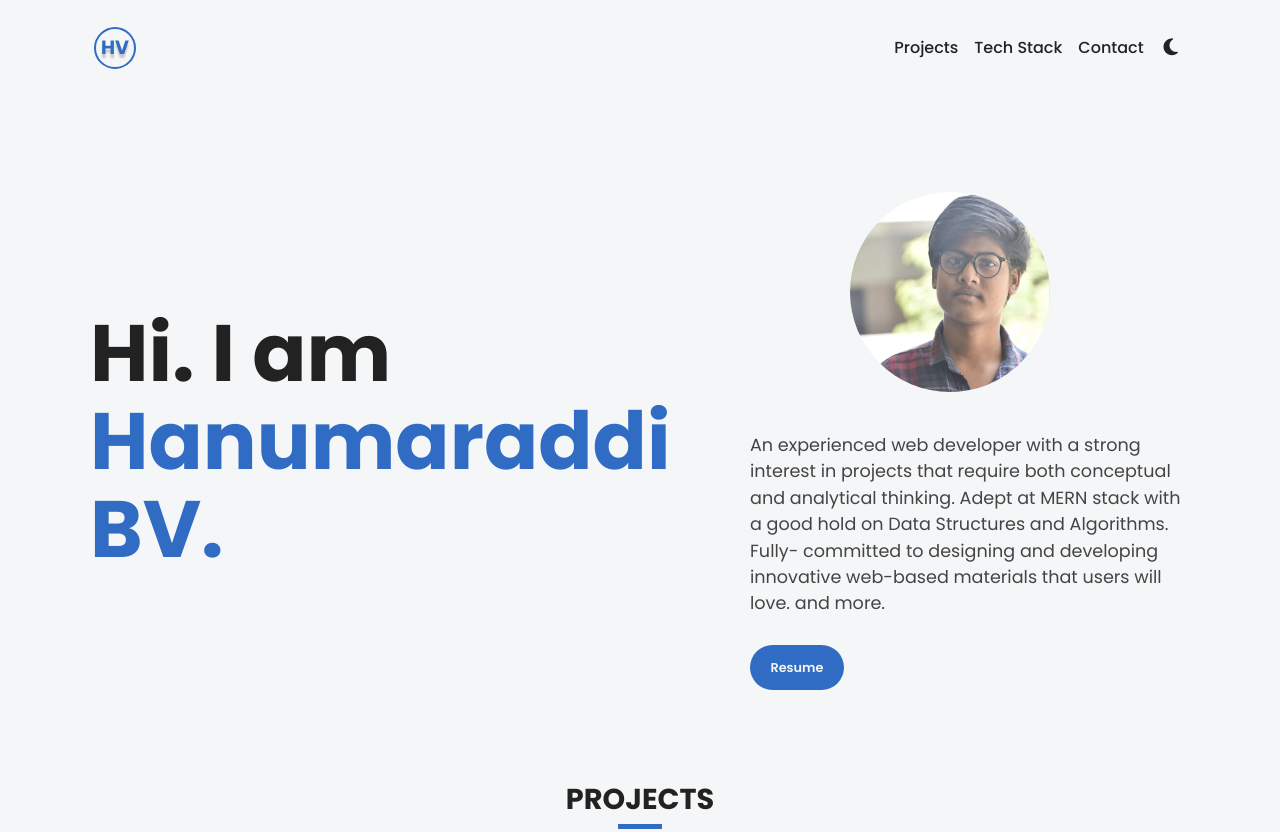
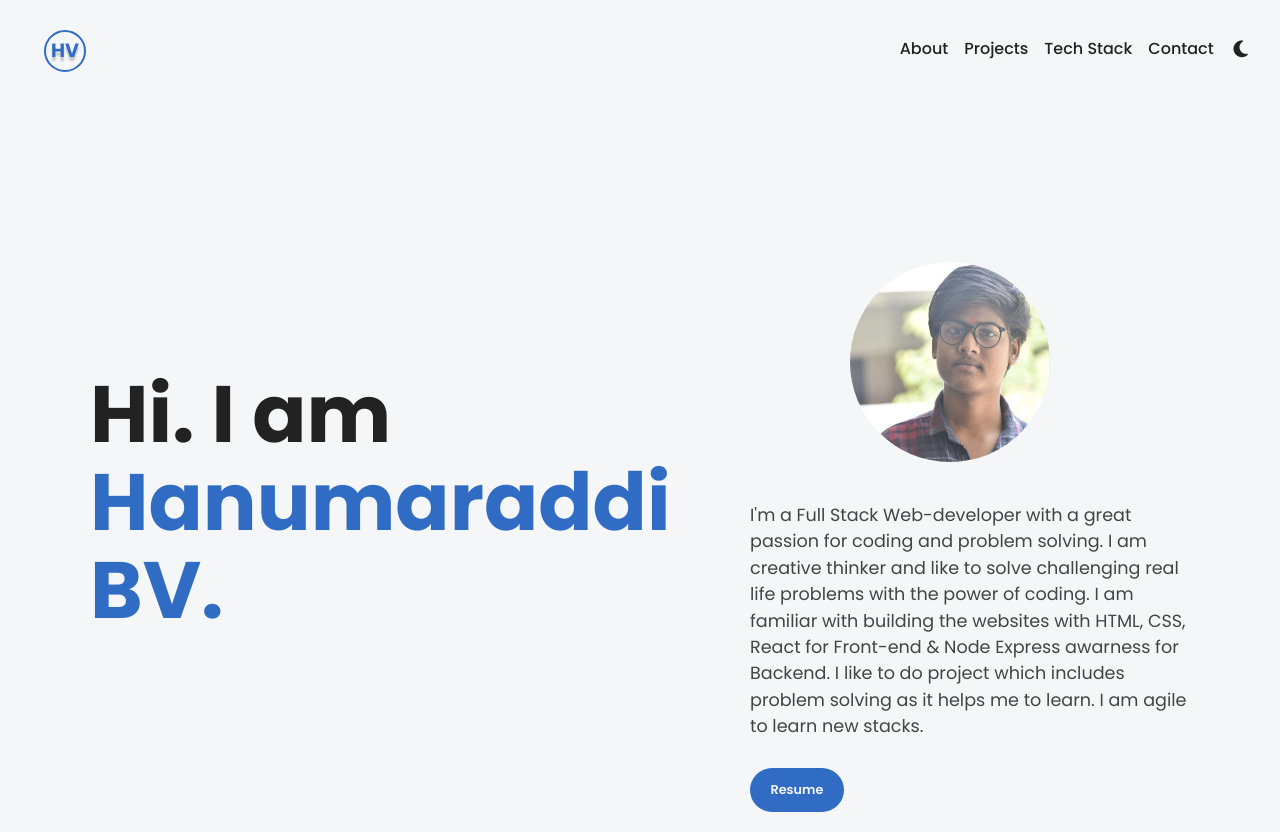
Before and after one commit to HanumaraddiBV/myPortfolio, a website built with webpack: page src/index.html in a window 1280 px wide. Shown: the top 832 px of the page. Built offline with nearby package versions, Linux system fonts and the light colour scheme.

Commit message:
updated changes

```diff
--- a/src/index.html
+++ b/src/index.html
@@ -27,31 +27,20 @@
 		></script>
 		<title>Hanumaraddi</title>
 		<style>
-			.prImg {
-				width: 400px;
-				height: 250px;
-			}
-			#profile_img {
-				width: 100%;
-				height: 100%;
-				border-radius: 100px;
-			}
-			#profile_div {
-				margin-bottom: 40px;
-				width: 200px;
-				height: 200px;
-				margin-left: 100px;
-			}
+
 		</style>
 	</head>
 
-	<body class="body-light">
+	<body class="body-light" >
 		<header id="top">
-			<a class="icon-border header-title" href="https://HanumaraddiBV.github.io"
+			<a id="nav-txt" class="icon-border header-title" href="https://github.com/HanumaraddiBV" target="_blank"
 				>HV</a
 			>
-			<nav>
+			<nav id="nav-bar">
 				<ul>
+					<li>
+						<a href="#About" class="link">About</a>
+					</li>
 					<li>
 						<a href="#project" class="link">Projects</a>
 					</li>
@@ -71,7 +60,7 @@
 			</nav>
 		</header>
 
-		<div class="hero">
+		<div class="hero" id="About">
 			<h1>
 				Hi. I am
 				<span class="hero-name">Hanumaraddi</span>
@@ -87,19 +76,12 @@
 					/>
 				</div>
 				<p>
-					An experienced web developer with a strong interest in projects that
-					require both conceptual and analytical thinking. Adept at MERN stack
-					with a good hold on Data Structures and Algorithms. Fully- committed
-					to designing and developing innovative web-based materials that users
-					will love.
-					<!-- <a href="https://github.com/rajshekhar26/dotfiles" class="link"
-						>setup</a
-					> -->
-					and more.
+					I'm a Full Stack Web-developer with a great passion for coding and problem solving. I am creative thinker and like to solve challenging real life problems with the power of coding. I am familiar with building the websites with HTML, CSS, React for Front-end & Node Express awarness for Backend. I like to do project which includes problem solving as it helps me to learn. I am agile to learn new stacks.
 				</p>
 
 				<a
 					class="resume"
+					target="_blank"
 					href="https://drive.google.com/file/d/1pVgFqV7udqsP-api8L-QH5hZJgpSbJwr/view?usp=sharing"
 				>
 					<span class="btn">Resume</span>
@@ -299,7 +281,7 @@
 
 			<ul>
 				<li>
-					<a href="mailto:hanumaraddin14@gmail.com">
+					<a href="mailto:hanumaraddin14@gmail.com" target="_blank">
 						<span class="btn">
 							<i aria-hidden="true" class="fas icon fa-envelope"></i>Email
 						</span>
@@ -307,7 +289,7 @@
 				</li>
 
 				<li>
-					<a href="https://github.com/HanumaraddiBV" aria-label="Github">
+					<a href="https://github.com/HanumaraddiBV" aria-label="Github" target="_blank">
 						<span class="btn">
 							<i aria-hidden="true" class="fab icon fa-github"></i>
 							Github
@@ -316,7 +298,7 @@
 				</li>
 
 				<li>
-					<a
+					<a target="_blank"
 						href="https://www.linkedin.com/in/hanumaraddi-vaddatti"
 						aria-label="Linkedin"
 					>
@@ -330,7 +312,7 @@
 		</section>
 
 		<footer>
-			<small>&copy; Hanumaraddi</small>
+			<small>Hanumaraddi</small>
 		</footer>
 
 		<div class="scroll-container">
--- a/src/styles/index.css
+++ b/src/styles/index.css
@@ -575,3 +575,34 @@ nav .link {
 		display: flex;
 	}
 }
+
+.prImg {
+	width: 400px;
+	height: 250px;
+}
+#profile_img {
+	width: 100%;
+	height: 100%;
+	border-radius: 100px;
+}
+#profile_div {
+	margin-bottom: 40px;
+	width: 200px;
+	height: 200px;
+	margin-left: 100px;
+	margin-top: 70px;
+}
+#nav-bar {
+	position: fixed;
+	top: 0;
+	right: 20px;
+	margin-top: 30px;
+	background-color: transparent;
+}
+#nav-txt {
+	position: fixed;
+	top: 0;
+	left: 40px;
+	margin-top: 30px;
+	background-color: transparent;
+}
```
